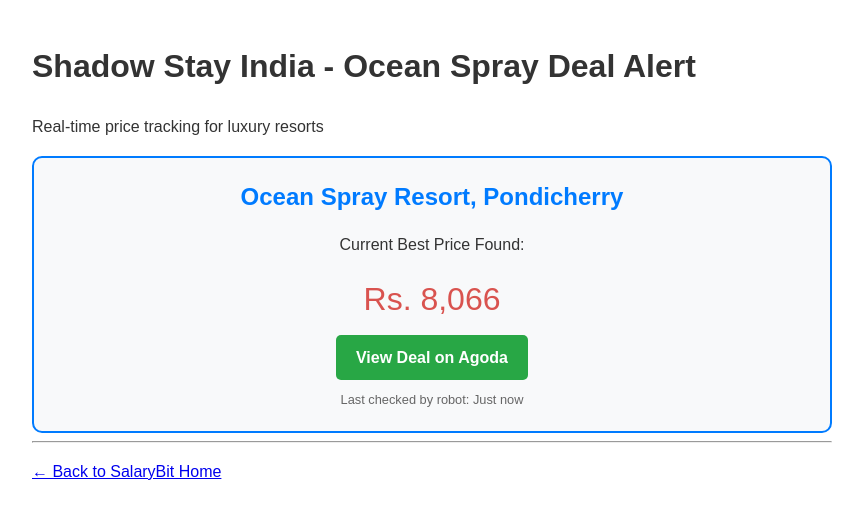
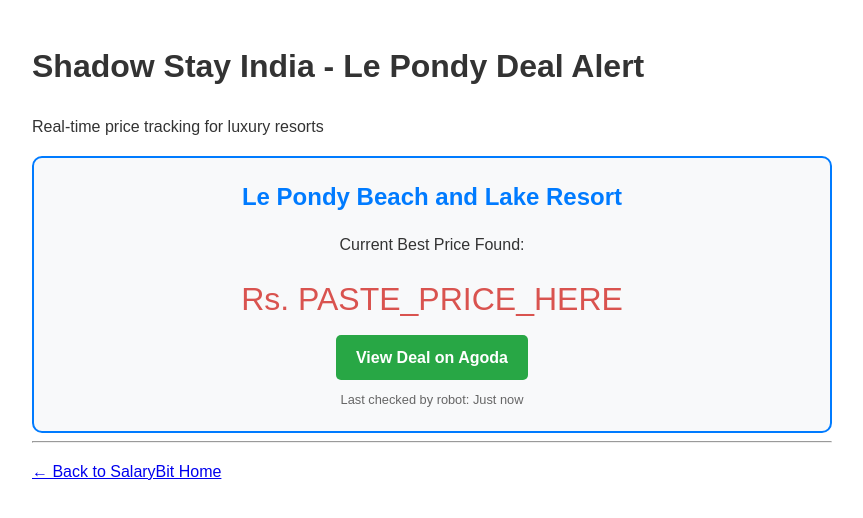
Before and after one commit to trendz113/salarybit, a plain HTML site: page deals/le-pondy-dealnew.html in a window 1280 px wide. Shown: the whole page, without its empty margins (208-1071 px from the left). Drawn offline with Linux system fonts and the light colour scheme.

Commit message:
Update le-pondy-dealnew.html

```diff
--- a/deals/le-pondy-dealnew.html
+++ b/deals/le-pondy-dealnew.html
@@ -3,7 +3,7 @@
 <head>
     <meta charset="UTF-8">
     <meta name="viewport" content="width=device-width, initial-scale=1.0">
-    <title>Ocean Spray Price Alert - SalaryBit</title>
+    <title>Le Pondy Price Alert - SalaryBit</title>
     <style>
         body { font-family: sans-serif; line-height: 1.6; color: #333; max-width: 800px; margin: 0 auto; padding: 20px; }
         .deal-card { border: 2px solid #007bff; border-radius: 10px; padding: 20px; background: #f8f9fa; text-align: center; }
@@ -15,15 +15,15 @@
 </head>
 <body>
 
-    <h1>Shadow Stay India - Ocean Spray Deal Alert</h1>
+    <h1>Shadow Stay India - Le Pondy Deal Alert</h1>
     <p>Real-time price tracking for luxury resorts</p>
 
     <div class="deal-card">
-        <div class="hotel-name">Ocean Spray Resort, Pondicherry</div>
+        <div class="hotel-name">Le Pondy Beach and Lake Resort</div>
         <p>Current Best Price Found:</p>
-        <div class="price-box">Rs. <span id="current-price">8,066</span></div>
+        <div class="price-box">Rs. <span id="current-price">PASTE_PRICE_HERE</span></div>
 
-        <a href="https://zpr.io/tc5ge2xmPymd" class="btn">View Deal on Agoda</a>
+        <a href="PASTE_LINK_HERE" class="btn">View Deal on Agoda</a>
 
         <div class="status">Last checked by robot: Just now</div>
     </div>
```
